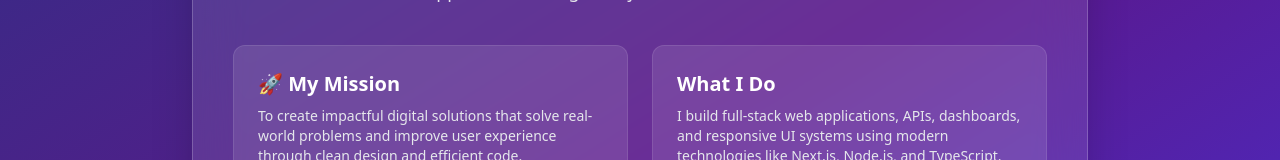
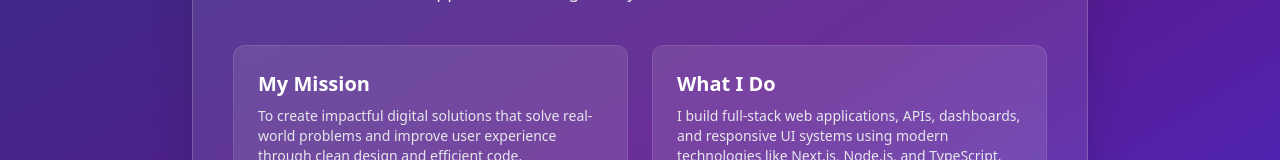
Before and after one commit to abyssiniatech/nextjs_16, a Next.js app: page /about in a window 1280 px wide. Shown: the part 322-482 px from the top of the page. Built offline with nearby package versions, Linux system fonts and the light colour scheme.

Commit message:
add the layout:

```diff
--- /dev/null
+++ b/src/app/about/layout.tsx
@@ -0,0 +1,37 @@
+import type { Metadata } from "next";
+import { Geist, Geist_Mono } from "next/font/google";
+
+const geistSans = Geist({
+  variable: "--font-geist-sans",
+  subsets: ["latin"],
+});
+
+const geistMono = Geist_Mono({
+  variable: "--font-geist-mono",
+  subsets: ["latin"],
+});
+
+export const metadata: Metadata = {
+  title: "custom layout",
+  description: "compiled by : suarfel mengist",
+};
+
+
+export default function RootLayout({
+  children,
+}: Readonly<{
+  children: React.ReactNode;
+}>) {
+  return (
+    <html
+      lang="en"
+      className={`${geistSans.variable} ${geistMono.variable} h-full antialiased`}
+    >
+      <body className="min-h-full flex flex-col">
+
+        {children}
+          footer
+        </body>
+    </html>
+  );
+}
--- a/src/app/about/page.tsx
+++ b/src/app/about/page.tsx
@@ -1,4 +1,5 @@
    "use client"
+
 import React from "react";
 import { useRouter } from "next/navigation";
 const AboutPage = () => {
@@ -25,7 +26,7 @@
         <div className="grid md:grid-cols-2 gap-6">
 
           <div className="bg-white/10 p-6 rounded-xl border border-white/10 hover:scale-105 transition">
-            <h2 className="text-xl font-semibold mb-2">🚀 My Mission</h2>
+            <h2 className="text-xl font-semibold mb-2"> My Mission</h2>
             <p className="text-gray-200 text-sm">
               To create impactful digital solutions that solve real-world
               problems and improve user experience through clean design and
```
